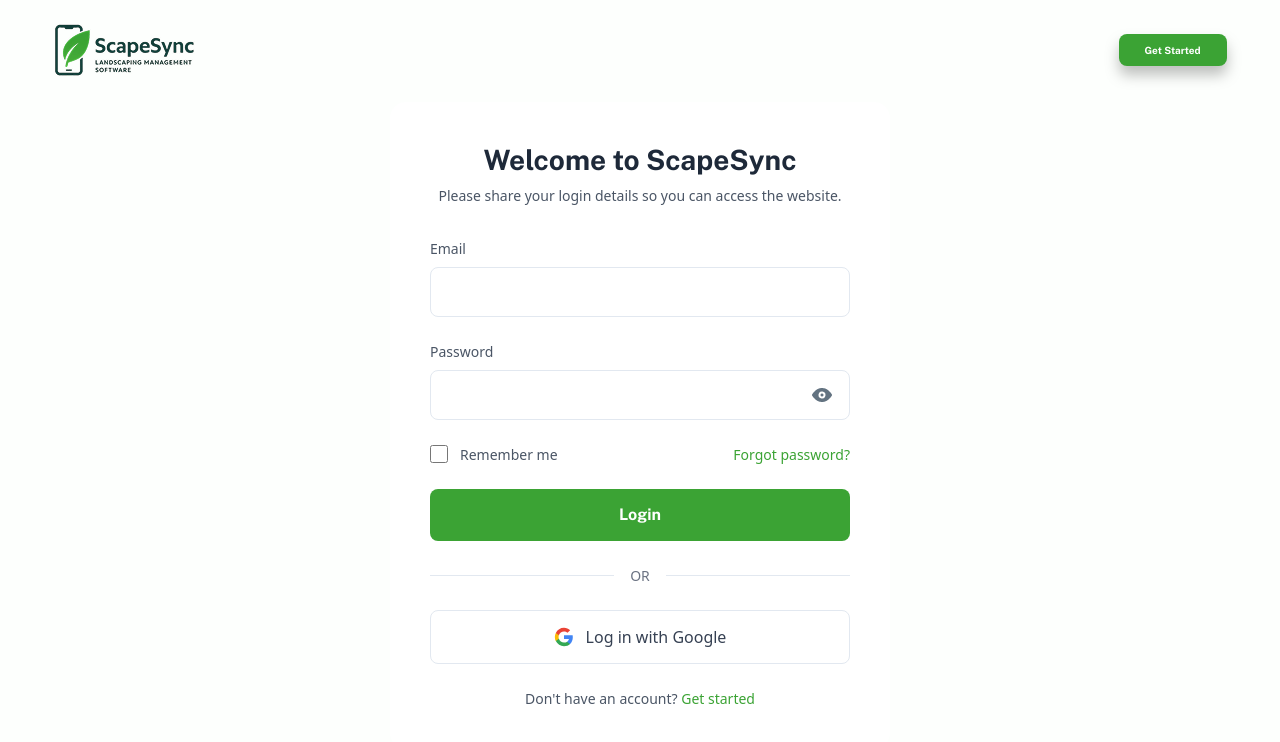
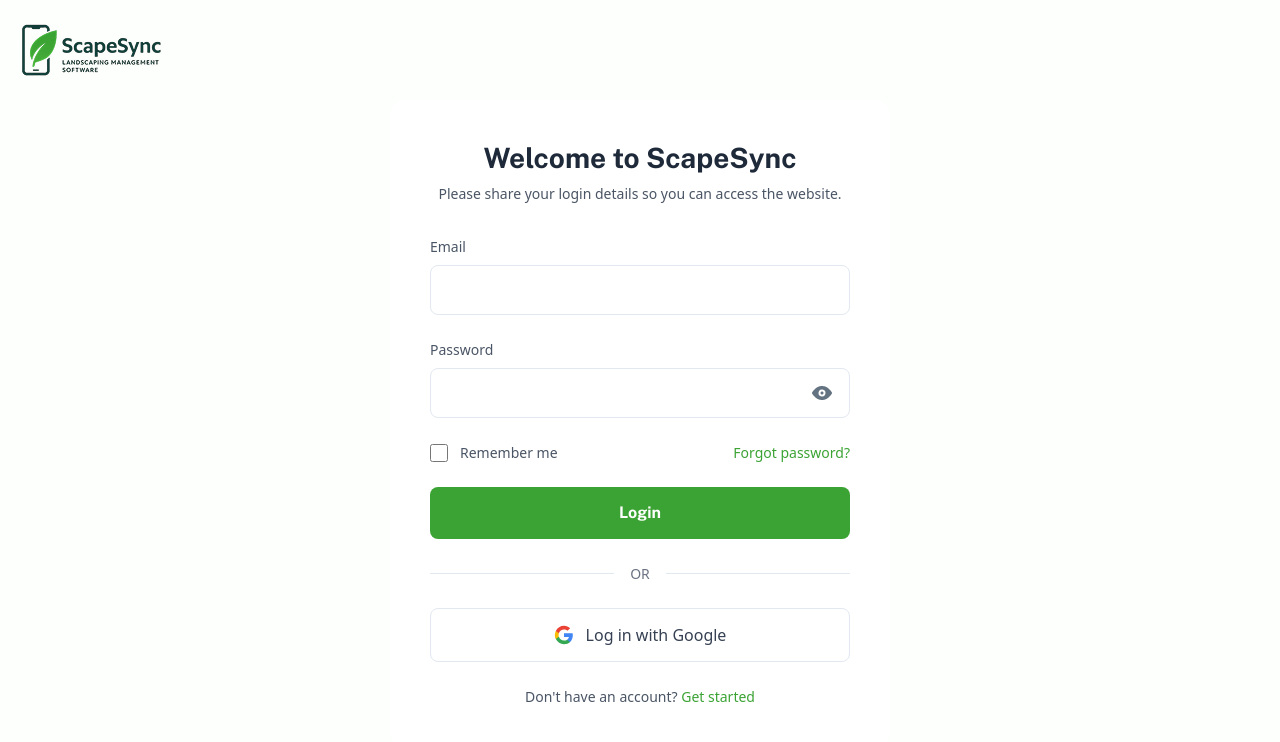
Before and after one commit to usernayeem/scape-sync, a React (Vite) app: page /login in a window 1280 px wide. Shown: the top 742 px of the page. Built offline with nearby package versions, Linux system fonts and the light colour scheme.

Commit message:
Refactor logo placement and styling across multiple pages for consistency

```diff
--- a/src/components/Navbar.jsx
+++ b/src/components/Navbar.jsx
@@ -27,7 +27,7 @@ export const Navbar = () => {
         <div>
           <Link
             to={"/user-role"}
-            className="bg-[#3BA334] text-white py-[1rem] px-[2.6rem] public-sans bold rounded-[0.8rem] fill-[#39A432] drop-shadow-xl/25 hover:bg-[#329A2C] transition-colors duration-200"
+            className="bg-[#3BA334] text-white text-[1.6rem] py-[1rem] px-[2.6rem] public-sans bold rounded-[0.8rem] fill-[#39A432] drop-shadow-xl/25 hover:bg-[#329A2C] transition-colors duration-200"
             style={{ cursor: "pointer" }}
           >
             Get Started
--- a/src/pages/AccountCreatedPage.jsx
+++ b/src/pages/AccountCreatedPage.jsx
@@ -6,16 +6,16 @@ export const AccountCreatedPage = () => {
     <div className="min-h-screen bg-[#FDFFFD] px-4 py-8">
       <div className="w-full max-w-[500px] mx-auto">
         {/* Logo */}
-        <div className="mb-[6rem]">
+        <Link to={"/"} className="mb-[6rem]">
           <img
             src="../images/logo.png"
             alt="ScapeSync logo"
-            className="h-[4rem]"
+            className="absolute left-8 top-8"
           />
-        </div>
+        </Link>
 
         {/* Success Container */}
-        <div className="bg-white rounded-[1.6rem] p-[4rem] text-center">
+        <div className="bg-white rounded-[1.6rem] p-[4rem] text-center  pt-[10rem]">
           {/* Success Illustration */}
           <div className="mb-[3.2rem] flex justify-center">
             <img
--- a/src/pages/LoginPage.jsx
+++ b/src/pages/LoginPage.jsx
@@ -1,5 +1,4 @@
 import React, { useState } from "react";
-import { Navbar } from "../components/Navbar";
 import { Link, useNavigate } from "react-router-dom";
 import ApiService from "../services/api";
 import { useToast } from "../contexts/ToastContext";
@@ -71,8 +70,16 @@ export const LoginPage = () => {
 
   return (
     <>
-      <Navbar />
-      <div className="min-h-screen bg-[#FDFFFD] flex items-center justify-center px-4 pb-[15rem]">
+      {/* Logo */}
+      <Link to={"/"} className="mb-[6rem]">
+        <img
+          src="../images/logo.png"
+          alt="ScapeSync logo"
+          className="absolute left-8 top-8"
+        />
+      </Link>
+
+      <div className="min-h-screen bg-[#FDFFFD] flex items-center justify-center px-4 pt-[10rem] pb-[15rem]">
         <div className="w-full max-w-[500px] mx-auto">
           {/* Form Container */}
           <div className="bg-white rounded-[1.6rem] p-[4rem]">
--- a/src/pages/PasswordChangedSuccessPage.jsx
+++ b/src/pages/PasswordChangedSuccessPage.jsx
@@ -6,13 +6,13 @@ export const PasswordChangedSuccessPage = () => {
     <div className="min-h-screen bg-[#FDFFFD] px-4 py-8">
       <div className="w-full max-w-[500px] mx-auto">
         {/* Logo */}
-        <div className="mb-[6rem]">
+        <Link to={"/"} className="mb-[6rem]">
           <img
             src="../images/logo.png"
             alt="ScapeSync logo"
-            className="h-[4rem]"
+            className="absolute left-8 top-8"
           />
-        </div>
+        </Link>
 
         {/* Success Container */}
         <div className="bg-white rounded-[1.6rem] p-[4rem] text-center">
--- a/src/pages/RegisterPage.jsx
+++ b/src/pages/RegisterPage.jsx
@@ -1,5 +1,4 @@
 import React, { useState } from "react";
-import { Navbar } from "../components/Navbar";
 import { Link, useNavigate } from "react-router-dom";
 import ApiService from "../services/api";
 import { useToast } from "../contexts/ToastContext";
@@ -122,8 +121,16 @@ export const RegisterPage = () => {
 
   return (
     <>
-      <Navbar />
-      <div className="min-h-screen bg-[#FDFFFD] flex items-center justify-center px-4 pb-[15rem]">
+      {/* Logo */}
+      <Link to={"/"} className="mb-[6rem]">
+        <img
+          src="../images/logo.png"
+          alt="ScapeSync logo"
+          className="absolute left-8 top-8"
+        />
+      </Link>
+
+      <div className="min-h-screen bg-[#FDFFFD] flex items-center justify-center px-4 pt-[10rem] pb-[15rem]">
         <div className="w-full max-w-[500px] mx-auto">
           {/* Form Container */}
           <div className="bg-white rounded-[1.6rem] p-[4rem]">
--- a/src/pages/ResetPasswordPage.jsx
+++ b/src/pages/ResetPasswordPage.jsx
@@ -46,19 +46,19 @@ export const ResetPasswordPage = () => {
     <div className="min-h-screen bg-[#FDFFFD] px-4 py-8">
       <div className="w-full max-w-[500px] mx-auto">
         {/* Logo */}
-        <div className="mb-[6rem]">
+        <Link to={"/"} className="mb-[6rem]">
           <img
             src="../images/logo.png"
             alt="ScapeSync logo"
-            className="h-[4rem]"
+            className="absolute left-8 top-8"
           />
-        </div>
+        </Link>
 
         {/* Back Button */}
         <div className="mb-[4rem]">
           <Link
             to="/login"
-            className="flex items-center gap-[0.8rem] text-gray-600 public-san text-[1.4rem] hover:text-gray-800 transition-colors"
+            className="flex items-center gap-[0.8rem] text-gray-600 public-san text-[1.4rem] hover:text-gray-800 transition-colors  pt-[10rem]"
           >
             <svg
               className="w-[1.6rem] h-[1.6rem]"
--- a/src/pages/VerifyPage.jsx
+++ b/src/pages/VerifyPage.jsx
@@ -92,19 +92,19 @@ export const VerifyPage = () => {
     <div className="min-h-screen bg-[#FDFFFD] px-4 py-8">
       <div className="w-full max-w-[500px] mx-auto">
         {/* Logo */}
-        <div className="mb-[6rem]">
+        <Link to={"/"} className="mb-[6rem]">
           <img
             src="../images/logo.png"
             alt="ScapeSync logo"
-            className="h-[4rem]"
+            className="absolute left-8 top-8"
           />
-        </div>
+        </Link>
 
         {/* Back Button */}
         <div className="mb-[4rem]">
           <Link
             to="/register"
-            className="flex items-center gap-[0.8rem] text-gray-600 public-san text-[1.4rem] hover:text-gray-800 transition-colors"
+            className="flex items-center gap-[0.8rem] text-gray-600 public-san text-[1.4rem] hover:text-gray-800 transition-colors  pt-[10rem]"
           >
             <svg
               className="w-[1.6rem] h-[1.6rem]"
```
